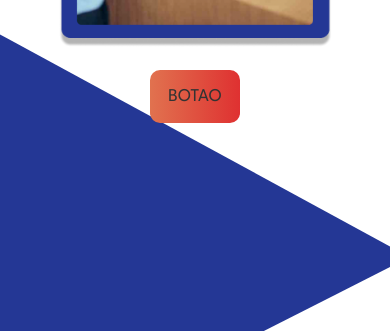
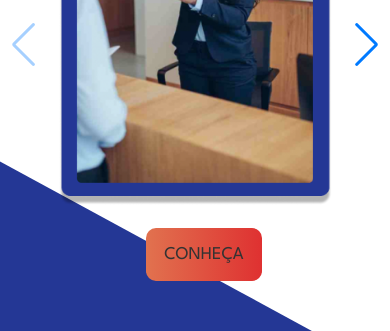
Before and after one commit to misery29/UNIFORTE, a React (Vite) app in the folder uniforte/: page / in a window 390 px wide. Shown: the part 1232-1563 px from the top of the page. Built offline with nearby package versions, Linux system fonts and the light colour scheme.

Commit message:
Finalizado

```diff
--- a/uniforte/src/components/Forms/Forms.jsx
+++ b/uniforte/src/components/Forms/Forms.jsx
@@ -67,8 +67,8 @@ export function Forms() {
                     <h2>FALE CONOSCO</h2>
                     <form action="" onSubmit={ sendEmail }>
                         <input type="text" placeholder="Nome Completo" value={name} onChange={(e) => SetName(e.target.value)} required/>
+                        <input type="number" placeholder="Telefone" value={number} onChange={(e) => SetNumber(e.target.value)} required/>
                         <input type="email" placeholder="Email" value={email} onChange={(e) => SetEmail(e.target.value)} required/>
-                        <input type="number" placeholder="Telefone" value={number} onChange={(e) => SetNumber(e.target.value)} required/>
                         <textarea placeholder="Escreva o motivo do contato." value={message} onChange={(e) => SetMessage(e.target.value)} required></textarea>
                         <button type="submit" id="contato">ENVIAR</button>
                     </form>
--- a/uniforte/src/components/Forms/Forms.module.css
+++ b/uniforte/src/components/Forms/Forms.module.css
@@ -447,7 +447,7 @@ input:focus {
     }
 
     .forms_contato {
-        margin-top: 35rem;
+        margin-top: 30rem;
         width: 80%;
     }
 
--- a/uniforte/src/components/Hero/Hero.module.css
+++ b/uniforte/src/components/Hero/Hero.module.css
@@ -204,7 +204,7 @@ a{
     width: 100%;
     background-image: url(../../assets/heroimg_mobile.png);
     background-repeat: no-repeat;
-    height: 85vh;
+    height: 100vh;
   }
 
   .heroImg{
@@ -221,7 +221,7 @@ a{
   }
   .button_container {
     left: 1rem;
-    top: 70%;
+    top:30rem;
   }
 
   .hero_button2 {
--- a/uniforte/src/components/Swiper/Swiper.jsx
+++ b/uniforte/src/components/Swiper/Swiper.jsx
@@ -54,7 +54,7 @@ export function Swipers () {
                         <p className= {styles.Title}>Recepcionista</p>
                         <img className= {styles.Swiper_content} src= { Recepcionista }  alt="Recepcionista" />
                         <div className= { styles.button_content }>
-                            <a href="#contato" className= { styles.botao }>botao</a>
+                            <a href="#contato" className= { styles.botao }>Conheça</a>
                         </div>
                     </SwiperSlide>
                 </div>
@@ -63,7 +63,7 @@ export function Swipers () {
                         <p  className= {styles.Title}>Portaria e Controle de Acesso</p>
                         <img className= {styles.Swiper_content} src= { Porteiro } alt="Slide 1" />
                         <div className= { styles.button_content }>
-                            <a href="#contato" className= { styles.botao }>botao</a>
+                            <a href="#contato" className= { styles.botao }>Conheça</a>
                         </div>
                         <br />
                         <br />
@@ -75,7 +75,7 @@ export function Swipers () {
                         <p className= {styles.Title}>Asseio e Conservação</p>
                         <img className= {styles.Swiper_content} src= { Asseio } alt="Asseio e conservação" />
                         <div className= { styles.button_content }>
-                            <a href="#contato" className= { styles.botao }>botao</a>
+                            <a href="#contato" className= { styles.botao }>Conheça</a>
                         </div>
                     </SwiperSlide>
                 </div>
@@ -84,7 +84,7 @@ export function Swipers () {
                         <p className= {styles.Title}>Telefonista</p>
                         <img className= {styles.Swiper_content} src= { Telefonista } alt="Telefonista" />
                         <div className= { styles.button_content }>
-                            <a href="#contato" className= { styles.botao }>botao</a>
+                            <a href="#contato" className= { styles.botao }>Conheça</a>
                         </div>
                     </SwiperSlide>
                 </div>
@@ -93,7 +93,7 @@ export function Swipers () {
                         <p className= {styles.Title}>Copeira</p>
                         <img className= {styles.Swiper_content} src= { Copeira } alt="Copeira" />
                         <div className= { styles.button_content }>
-                            <a href="#contato" className= { styles.botao }>botao</a>
+                            <a href="#contato" className= { styles.botao }>Conheça</a>
                         </div>
                     </SwiperSlide>
                 </div>
```
Also changed, not shown: uniforte/src/components/Swiper/Swiper.module.css.
